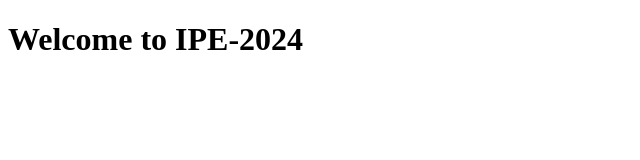
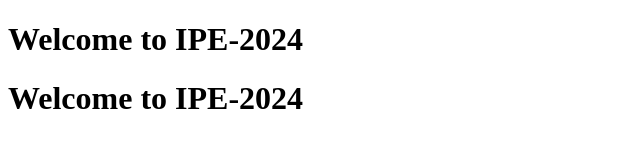
Before and after one commit to NavinRem/midterm-ipe-2024, a plain HTML site: page index.html in a window 1280 px wide. Shown: the whole page, without its empty margins (0-640 px from the left). Drawn offline with Linux system fonts and the light colour scheme.

Commit message:
I add new h1

```diff
--- a/index.html
+++ b/index.html
@@ -7,5 +7,6 @@
 </head>
 <body>
     <h1>Welcome to IPE-2024</h1>
+    <h1>Welcome to IPE-2024</h1>
 </body>
 </html>
```
